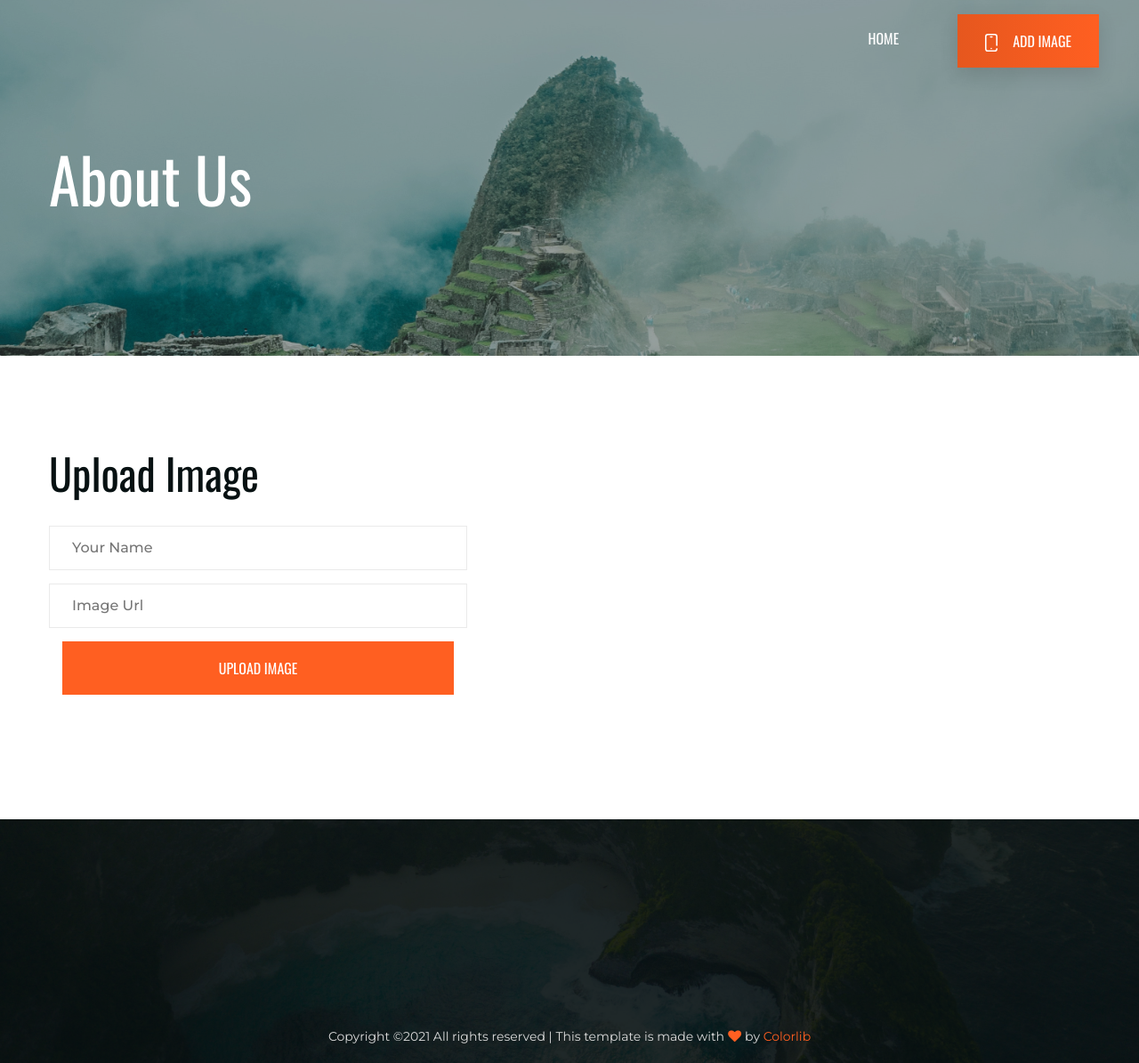
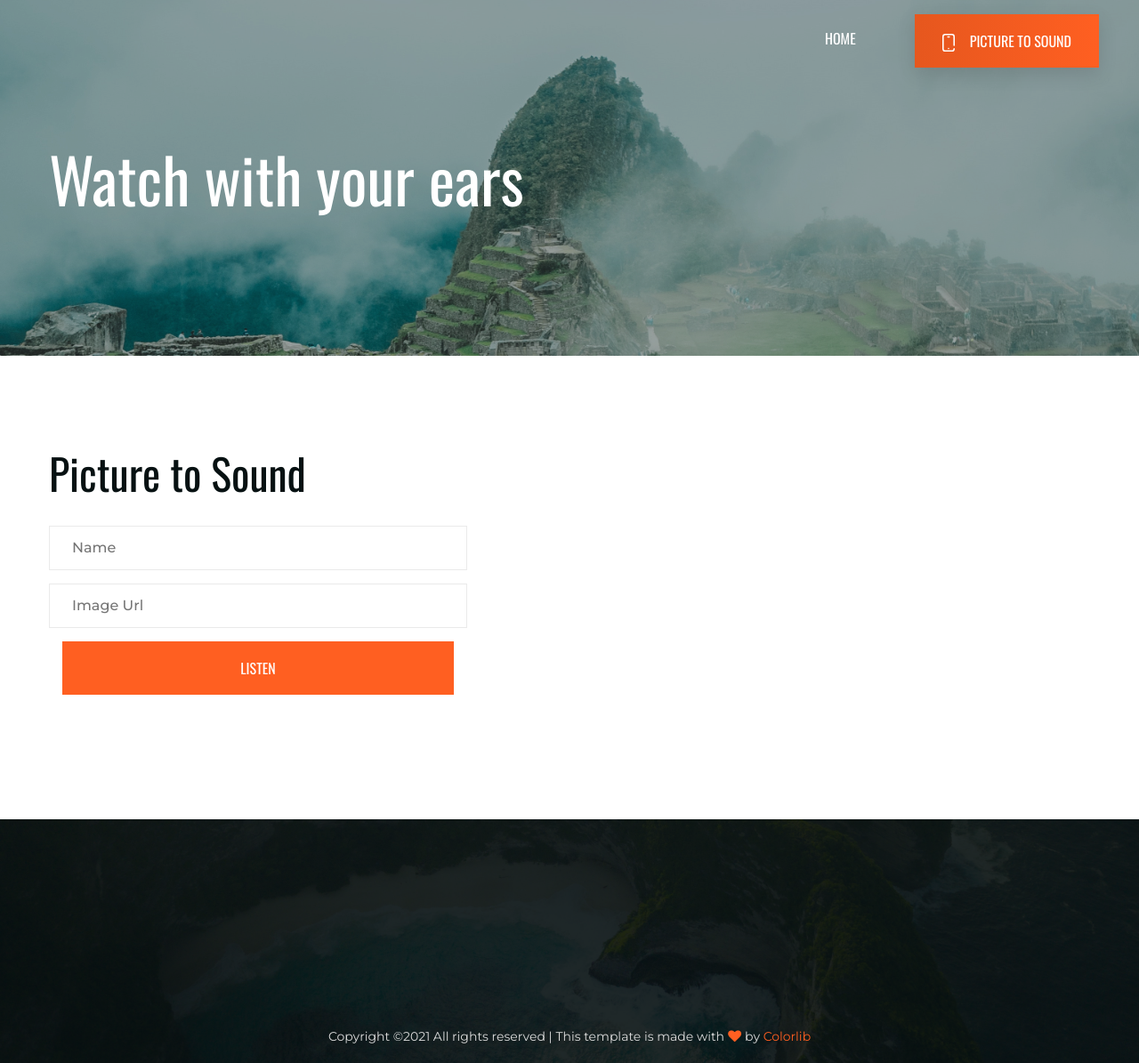
Before and after one commit to sibaaasi/FinalProject, a Flask app: page /addImages in a window 1280 px wide. Shown: the whole page at 89% size. Run offline with Flask 2, Linux system fonts and the light colour scheme; some libraries are stand-ins or nearby versions.

Commit message:
Finalized

```diff
--- a/templates/addImage.html
+++ b/templates/addImage.html
@@ -3,7 +3,7 @@
 <head>
     <meta charset="utf-8">
     <meta http-equiv="x-ua-compatible" content="ie=edge">
-    <title>Drone Photography</title>
+    <title>Picture to Sound</title>
     <meta name="description" content="">
     <meta name="viewport" content="width=device-width, initial-scale=1">
     <link rel="manifest" href="site.webmanifest">
@@ -49,7 +49,7 @@
                                                 <li><a href="{{url_for('home')}}">Home</a></li>
                                                 <li>
                                                     <div class="header-right-btn ml-40">
-                                                        <a href="#" class="btn"><img src="static/img/icon/smartphone.svg" alt="">Add Image</a>
+                                                        <a href="#" class="btn"><img src="static/img/icon/smartphone.svg" alt="">Picture to Sound</a>
                                                     </div>
                                                 </li>
                                             </ul>
@@ -76,7 +76,7 @@
                     <div class="row">
                         <div class="col-xl-12">
                             <div class="hero__caption hero__caption2">
-                                <h2>About Us</h2>
+                                <h2>Watch with your ears</h2>
                             </div>
                         </div>
                     </div>
@@ -94,7 +94,7 @@
                             <div class="row ">
                                 <div class="col-xl-12 col-lg-11 col-md-8 col-lg-7 col-sm-9">
                                     <div class="section-tittle mb-30">
-                                        <h2>Upload Image</h2>
+                                        <h2>Picture to Sound</h2>
                                     </div>
                                 </div>
                             </div>
@@ -102,7 +102,7 @@
                                 <div class="row">
                                     <div class="col-lg-12 col-md-6">
                                         <div class="form-box user-icon mb-15">
-                                            <input type="text" name="name" placeholder="Your Name">
+                                            <input type="text" name="name" placeholder="Name">
                                         </div>
                                     </div>
                                     <div class="col-lg-12 col-md-6">
@@ -115,7 +115,7 @@
                                     <div class="col-lg-12">
 
                                         <div class="submit-info">
-                                            <button class="submit-btn2" type="submit">Upload Image</button>
+                                            <button class="submit-btn2" type="submit">Listen</button>
                                         </div>
                                     </div>
                                 </div>
```
Also changed, not shown: templates/index.html (+4 -3 lines), blog.db.
